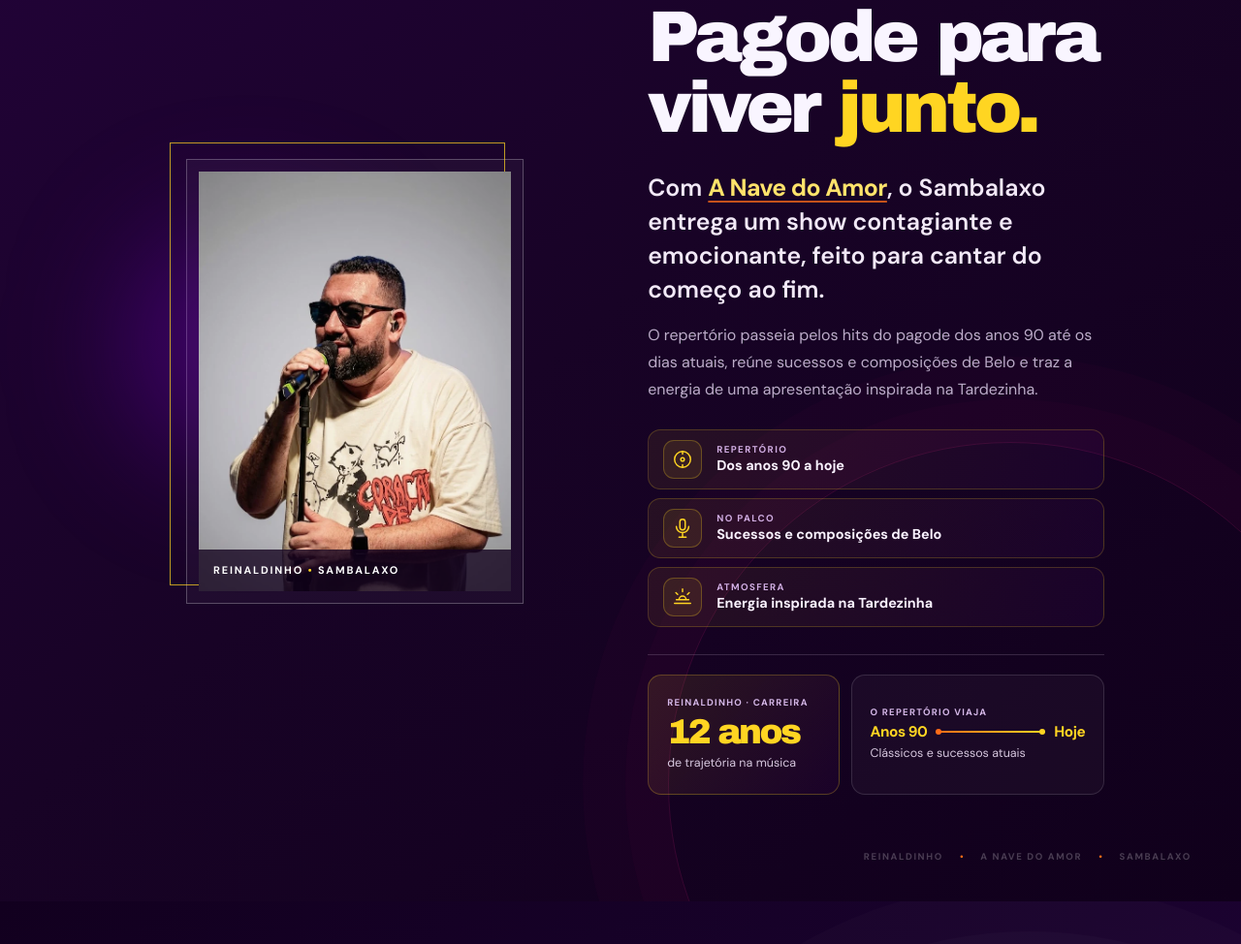
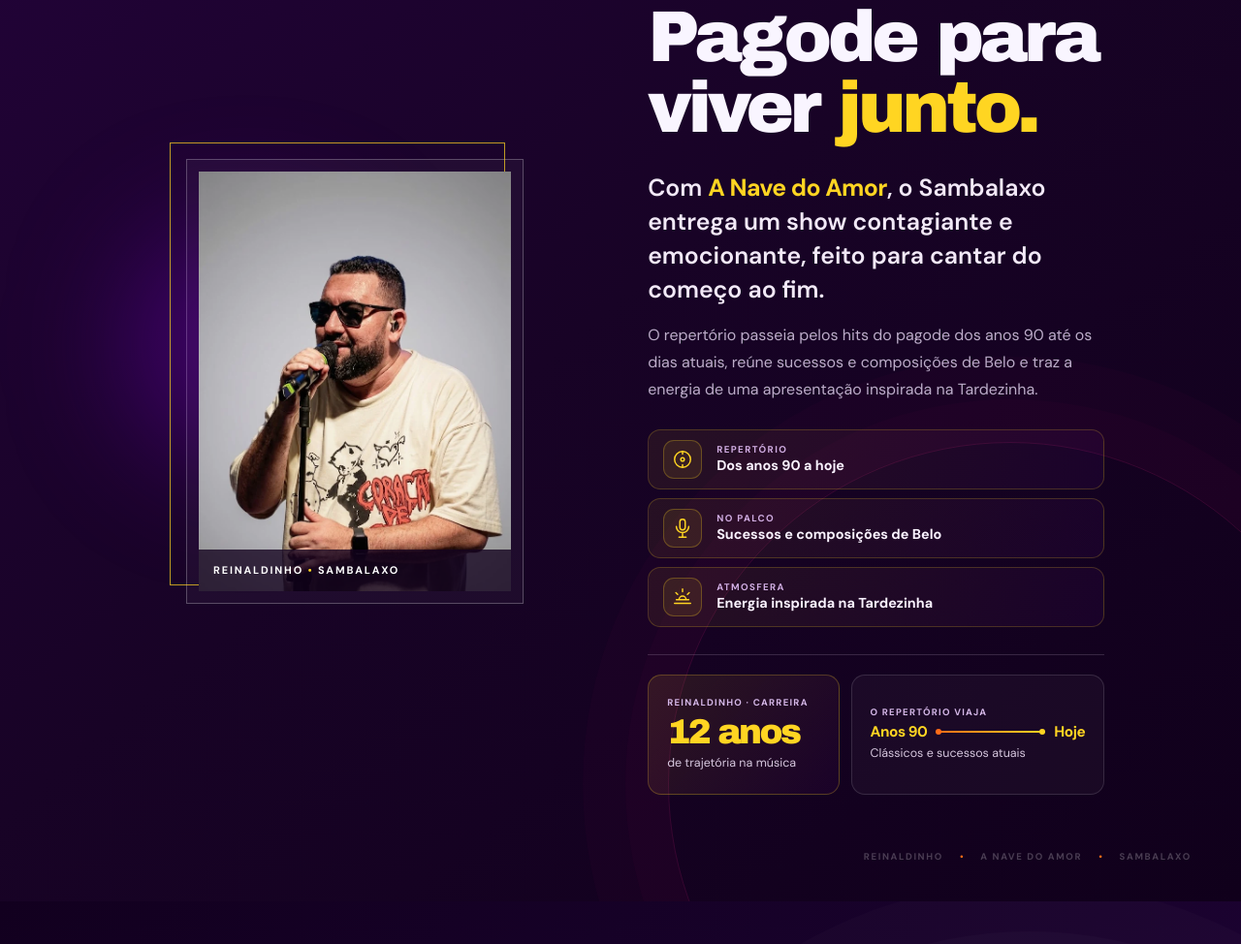
Before and after one commit to zenyxcore/sambalaxo-presskit, a plain HTML site: page index.html in a window 1280 px wide. Shown: the part 1118-2092 px from the top of the page at 97% size. Drawn offline with Linux system fonts and the light colour scheme.

Commit message:
Use brand yellow for show name without underline

```diff
--- a/styles.css
+++ b/styles.css
@@ -100,7 +100,7 @@ h1 em, h2 em { color: var(--yellow); font-style: normal; }
 .artist-copy .eyebrow { margin-bottom: 19px; }
 .artist h2, .identity h2 { margin-bottom: 27px; font-size: clamp(3rem, 5.8vw, 5.8rem); }
 .artist-lead { max-width: 500px; margin-bottom: 15px; color: #f2e9f7; font-size: clamp(1.2rem, 2vw, 1.55rem); font-weight: 600; line-height: 1.42; }
-.show-name { color: #ffe36b; font-weight: 800; letter-spacing: -.025em; text-decoration: underline; text-decoration-color: rgba(255,108,24,.75); text-decoration-thickness: 2px; text-underline-offset: 5px; }
+.show-name { color: var(--yellow); font-weight: 800; letter-spacing: -.025em; }
 .artist-body { max-width: 490px; margin-bottom: 19px; color: #bcadc9; font-size: 1rem; line-height: 1.75; }
 .text-link-bright { color: var(--yellow); }
 .show-tags { display: flex; flex-wrap: wrap; gap: 8px; margin: 20px 0 25px; }
```
